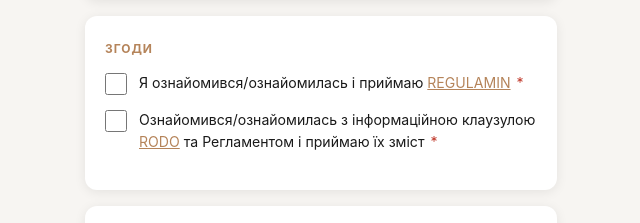
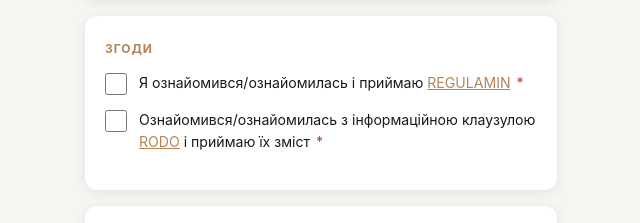
Before and after one commit to olexandrbihdan-cmyk/forma, a plain HTML site: page index.html in a window 1280 px wide. Shown: the part 804-1027 px from the top of the page, without its empty margins (319-959 px from the left). Drawn offline with Linux system fonts and the light colour scheme.

Commit message:
Видалено посилання на Регламент з тексту згоди на моніторинг

```diff
--- a/index.html
+++ b/index.html
@@ -459,7 +459,7 @@
         <label for="acceptedMonitoring">
           <span data-i18n="label_monitoring_before">Ознайомився/ознайомилась з інформаційною клаузулою</span>
           <a href="https://docs.google.com/document/d/1aCNh-sMQpxbYWWCQOr-Vu445tBQeCwmC0gLiwyZ8iAk/edit?tab=t.0" target="_blank" rel="noopener noreferrer">RODO</a>
-          <span data-i18n="label_monitoring_after">та Регламентом і приймаю їх зміст</span>
+          <span data-i18n="label_monitoring_after">і приймаю їх зміст</span>
           <span class="req">*</span>
         </label>
       </div>
@@ -566,7 +566,7 @@
       section_agreements: 'Згоди',
       label_regulamin: 'Я ознайомився/ознайомилась і приймаю',
       label_monitoring_before: 'Ознайомився/ознайомилась з інформаційною клаузулою',
-      label_monitoring_after: 'та Регламентом і приймаю їх зміст',
+      label_monitoring_after: 'і приймаю їх зміст',
       error_checks: 'Необхідно прийняти обидві згоди',
       section_signature: 'Підпис',
       sig_hint: 'Підпишіть тут пальцем',
@@ -605,7 +605,7 @@
       section_agreements: 'Zgody',
       label_regulamin: 'Zapoznałem/Zapoznałam się i akceptuję',
       label_monitoring_before: 'Zapoznałem/am się z klauzulą informacyjną',
-      label_monitoring_after: 'oraz Regulaminem i akceptuję ich treść',
+      label_monitoring_after: 'i akceptuję ich treść',
       error_checks: 'Należy zaakceptować obie zgody',
       section_signature: 'Podpis',
       sig_hint: 'Podpisz tutaj palcem',
@@ -644,7 +644,7 @@
       section_agreements: 'Agreements',
       label_regulamin: 'I have read and accept',
       label_monitoring_before: 'I have read the',
-      label_monitoring_after: 'information clause and the Regulations and accept their content',
+      label_monitoring_after: 'information clause and accept their content',
       error_checks: 'Both consents must be accepted',
       section_signature: 'Signature',
       sig_hint: 'Sign here with your finger',
```
